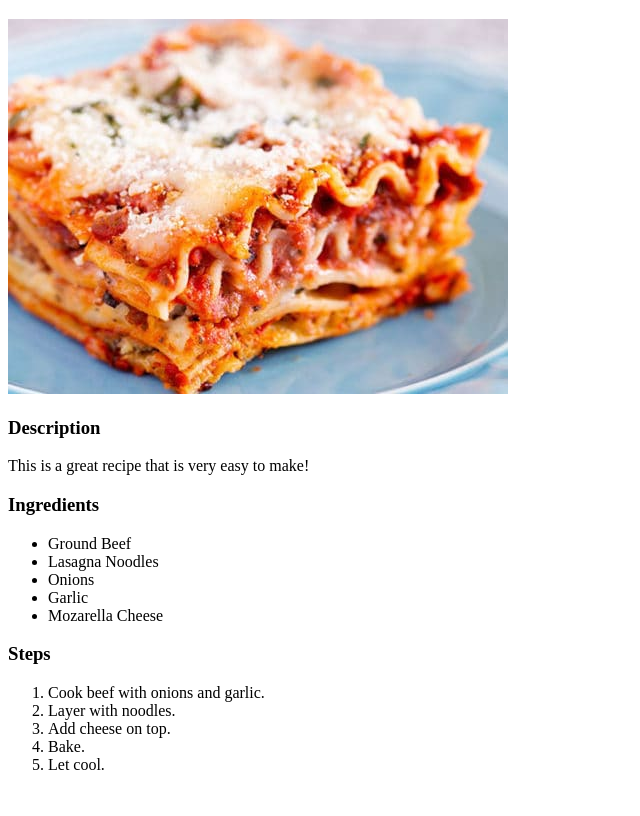
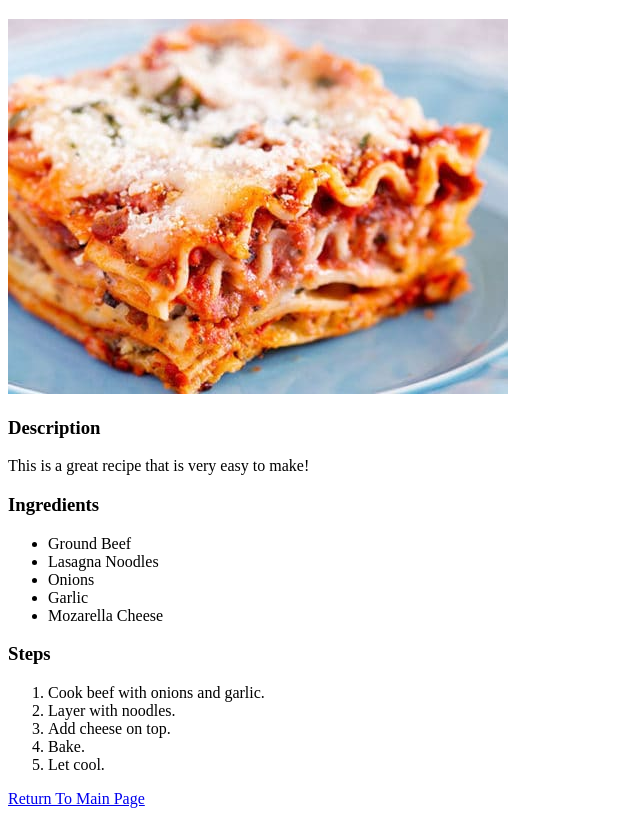
Before and after one commit to Martin5429/odin-recipes, a plain HTML site: page recipes/lasagna.html in a window 1280 px wide. Shown: the part 61-877 px from the top of the page, without its empty margins (0-640 px from the left). Before the commit the page ends 851 px from the top, so only its background shows below. Drawn offline with Linux system fonts and the light colour scheme.

Commit message:
Added link back to main page.

```diff
--- a/recipes/lasagna.html
+++ b/recipes/lasagna.html
@@ -24,5 +24,6 @@
         <li>Bake.</li>
         <li>Let cool.</li>
     </ol>
+    <a href="../index.html">Return To Main Page</a>
 </body>
 </html>
```
